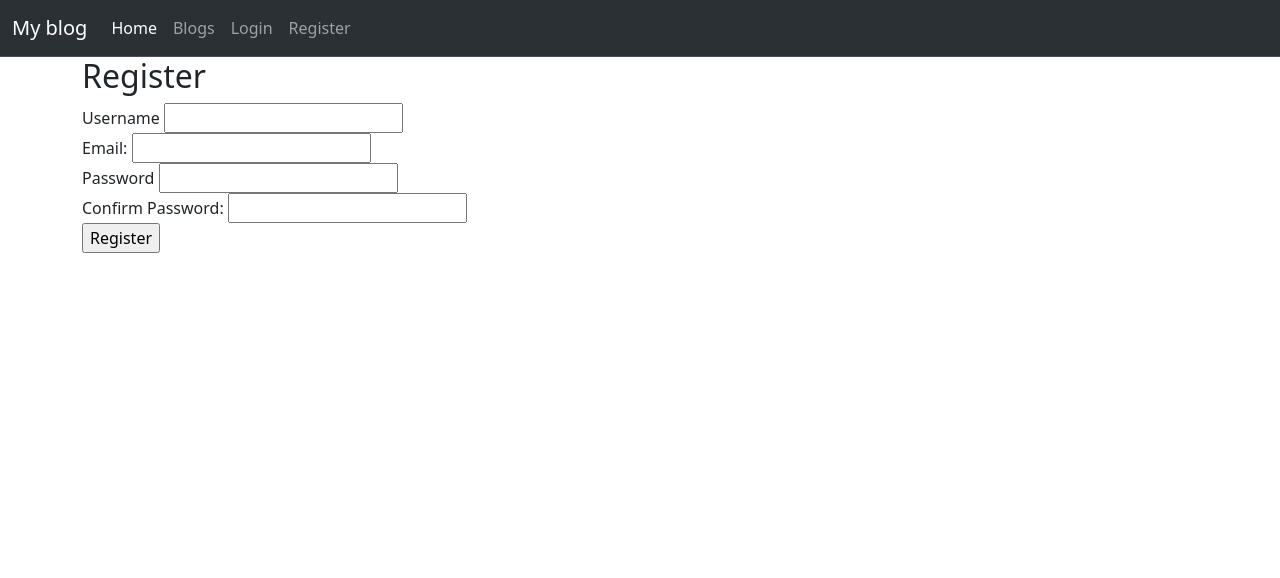
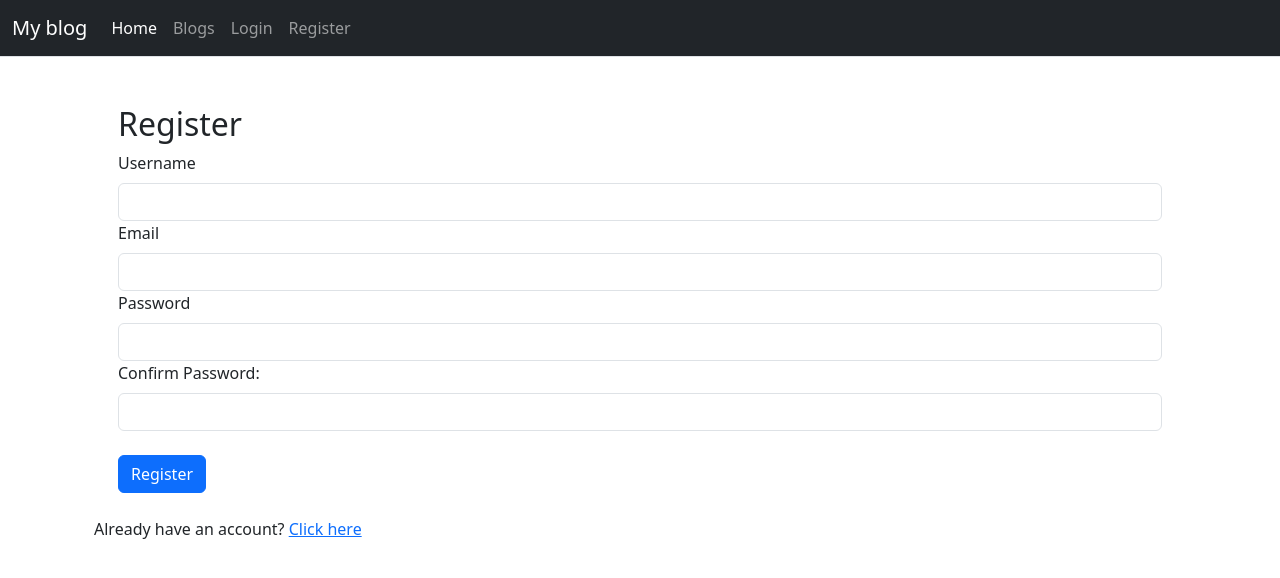
Before and after one commit to 9AchyutDhungel3/BlogUsingFlaskDemo, a Flask app: page /register in a window 1280 px wide. Shown: the top 578 px of the page. Run offline with Flask 3, Linux system fonts and the light colour scheme.

Commit message:
Add Bootstrap to templates

```diff
--- a/blog/templates/layout.html
+++ b/blog/templates/layout.html
@@ -3,41 +3,54 @@
   <head>
     <meta charset="UTF-8" />
     <meta name="viewport" content="width=device-width, initial-scale=1.0" />
-    <title>{% block title%}{% endblock %}</title>
+    <title>
+      {% block title %}{% endblock %}
+    </title>
     <!-- <link rel="stylesheet" href={{url_for('static', filename='style.css')}} /> -->
-    <link href="https://cdn.jsdelivr.net/npm/bootstrap@5.3.3/dist/css/bootstrap.min.css" rel="stylesheet" integrity="sha384-QWTKZyjpPEjISv5WaRU9OFeRpok6YctnYmDr5pNlyT2bRjXh0JMhjY6hW+ALEwIH" crossorigin="anonymous">
+    <link href="https://cdn.jsdelivr.net/npm/bootstrap@5.3.3/dist/css/bootstrap.min.css"
+          rel="stylesheet"
+          integrity="sha384-QWTKZyjpPEjISv5WaRU9OFeRpok6YctnYmDr5pNlyT2bRjXh0JMhjY6hW+ALEwIH"
+          crossorigin="anonymous">
   </head>
   <body>
-    <nav class="navbar navbar-expand-lg border-bottom border-body bg-body-tertiary" data-bs-theme="dark">
+    <nav class="navbar navbar-expand-lg navbar-dark bg-dark border-bottom border-body">
       <div class="container-fluid">
-        <a class="navbar-brand" href="{{url_for('main.index')}}">My blog</a>
-        <button class="navbar-toggler" type="button" data-bs-toggle="collapse" data-bs-target="#navbarText" aria-controls="navbarText" aria-expanded="false" aria-label="Toggle navigation">
+        <a class="navbar-brand" href="{{ url_for("main.index") }}">My blog</a>
+        <button class="navbar-toggler"
+                type="button"
+                data-bs-toggle="collapse"
+                data-bs-target="#navbarText"
+                aria-controls="navbarText"
+                aria-expanded="false"
+                aria-label="Toggle navigation">
           <span class="navbar-toggler-icon"></span>
         </button>
         <div class="collapse navbar-collapse" id="navbarText">
           <ul class="navbar-nav me-auto mb-2 mb-lg-0">
             <li class="nav-item">
-              <a class="nav-link active" aria-current="page" href="{{url_for('main.index')}}">Home</a>
+              <a class="nav-link active"
+                 aria-current="page"
+                 href="{{ url_for("main.index") }}">Home</a>
             </li>
             <li class="nav-item">
-              <a class="nav-link" href="{{url_for('posts.blogs')}}">Blogs</a>
+              <a class="nav-link" href="{{ url_for("posts.blogs") }}">Blogs</a>
             </li>
             {% if current_user.is_authenticated %}
               <li class="nav-item">
-                <a class="nav-link" href="{{url_for('posts.new_post')}}">New post</a>
+                <a class="nav-link" href="{{ url_for("posts.new_post") }}">New post</a>
               </li>
               <li class="nav-item">
-                <a class="nav-link" href="{{url_for('users.account')}}">Account</a>
+                <a class="nav-link" href="{{ url_for("users.account") }}">Account</a>
               </li>
               <li class="nav-item">
-                <a class="nav-link" href="{{url_for('users.logout')}}">Logout</a>
+                <a class="nav-link" href="{{ url_for("users.logout") }}">Logout</a>
               </li>
-              {% else %}
+            {% else %}
               <li class="nav-item">
-                <a class="nav-link" href="{{url_for('users.login')}}">Login</a>
+                <a class="nav-link" href="{{ url_for("users.login") }}">Login</a>
               </li>
               <li class="nav-item">
-                <a class="nav-link" href="{{url_for('users.register')}}">Register</a>
+                <a class="nav-link" href="{{ url_for("users.register") }}">Register</a>
               </li>
             {% endif %}
           </ul>
@@ -45,8 +58,10 @@
       </div>
     </nav>
     <main>
-        {% block main %}{% endblock %}
+      {% block main %}{% endblock %}
     </main>
-    <script src="https://cdn.jsdelivr.net/npm/bootstrap@5.3.3/dist/js/bootstrap.bundle.min.js" integrity="sha384-YvpcrYf0tY3lHB60NNkmXc5s9fDVZLESaAA55NDzOxhy9GkcIdslK1eN7N6jIeHz" crossorigin="anonymous"></script>
+    <script src="https://cdn.jsdelivr.net/npm/bootstrap@5.3.3/dist/js/bootstrap.bundle.min.js"
+            integrity="sha384-YvpcrYf0tY3lHB60NNkmXc5s9fDVZLESaAA55NDzOxhy9GkcIdslK1eN7N6jIeHz"
+            crossorigin="anonymous"></script>
   </body>
 </html>
--- a/blog/templates/register.html
+++ b/blog/templates/register.html
@@ -1,34 +1,36 @@
 {% extends 'layout.html' %}
-{% block main%}
+{% block main %}
     <main>
-        <div class="container form-container">
-            <form action="{{ url_for('users.register') }}" method="post">
-                <!-- this below is required for form valdation to succeed -->
+        <div class="container form-container form-group p-4">
+            <form action="{{ url_for("users.register") }}" method="post" class="p-4">
+                <!-- this below is required for form validation to succeed -->
                 {{ form.hidden_tag() }}
                 <h2>Register</h2>
                 <div class="form-group">
-                    {{ form.username.label}}
-                    {{ form.username}}
+                    {{ form.username.label(class="form-label") }}
+                    {{ form.username(class="form-control custom-textfield") }}
                 </div>
                 <div class="form-group">
-                    <label for="email">Email:</label>
-                    <input type="email" id="email" name="email" required>
+                    {{ form.email.label(class="form-label") }}
+                    {{ form.email(class="form-control") }}
                 </div>
                 <div class="form-group">
-                    {{ form.password.label}}
-                    {{ form.password}}
+                    {{ form.password.label(class="form-label") }}
+                    {{ form.password(class="form-control custom-textfield") }}
                 </div>
                 <div class="form-group">
-                    {{ form.confirm_password.label}}
-                    {{ form.confirm_password}}
+                    {{ form.confirm_password.label(class="form-label") }}
+                    {{ form.confirm_password(class="form-control custom-textfield") }}
                 </div>
-                {% for error in form.confirm_password.errors%}
-                    <div class="error"> {{ error }} </div>
-                {% endfor%}
-                <div class="form-group">
-                    {{form.submit(class_="button")}}
+                <div class="flash">
+                    {% for error in form.confirm_password.errors %}<p class="error">{{ error }}</p>{% endfor %}
                 </div>
+                <br>
+                <div class="form-group button">{{ form.submit(class_="btn btn-primary") }}</div>
             </form>
+            <div>
+                Already have an account? <a href="{{ url_for("users.login") }}">Click here</a>
+            </div>
         </div>
     </main>
 {% endblock %}
```
Also changed, not shown: blog/templates/account.html (+24 -18 lines), blog/templates/index.html (+8 -15 lines), blog/templates/login.html (+20 -22 lines).
